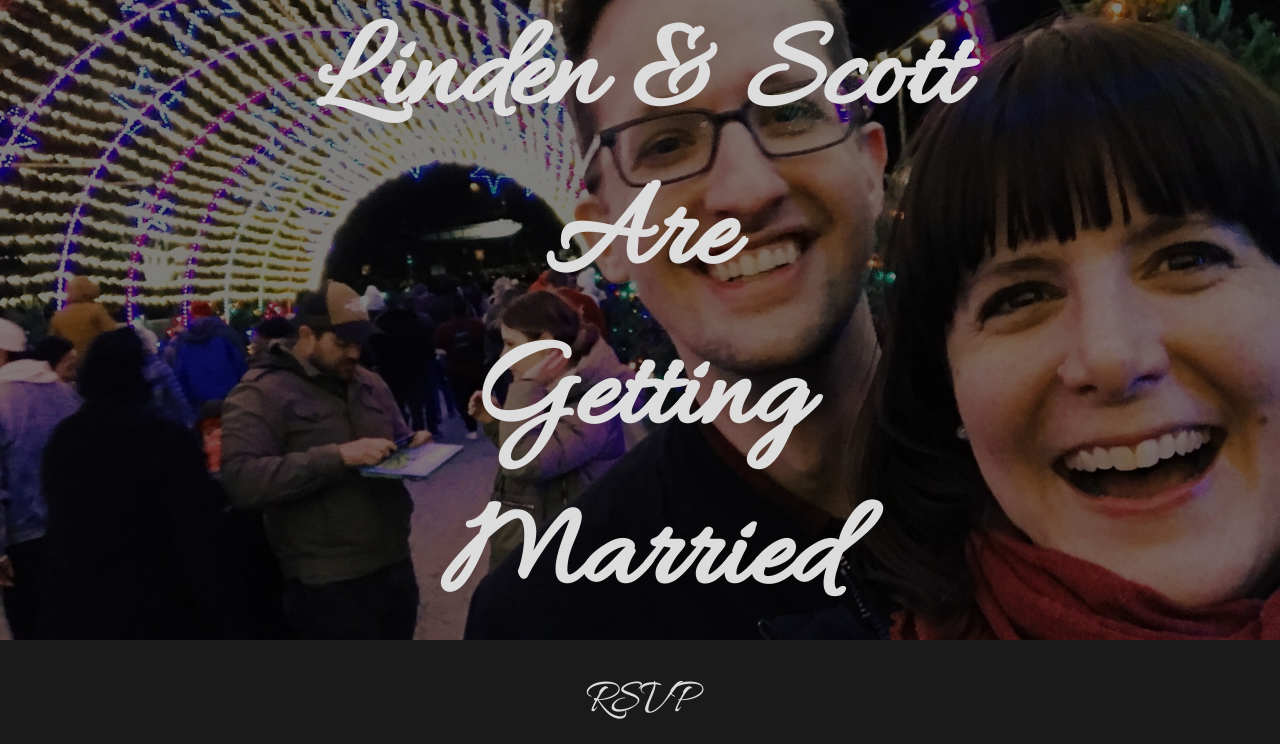
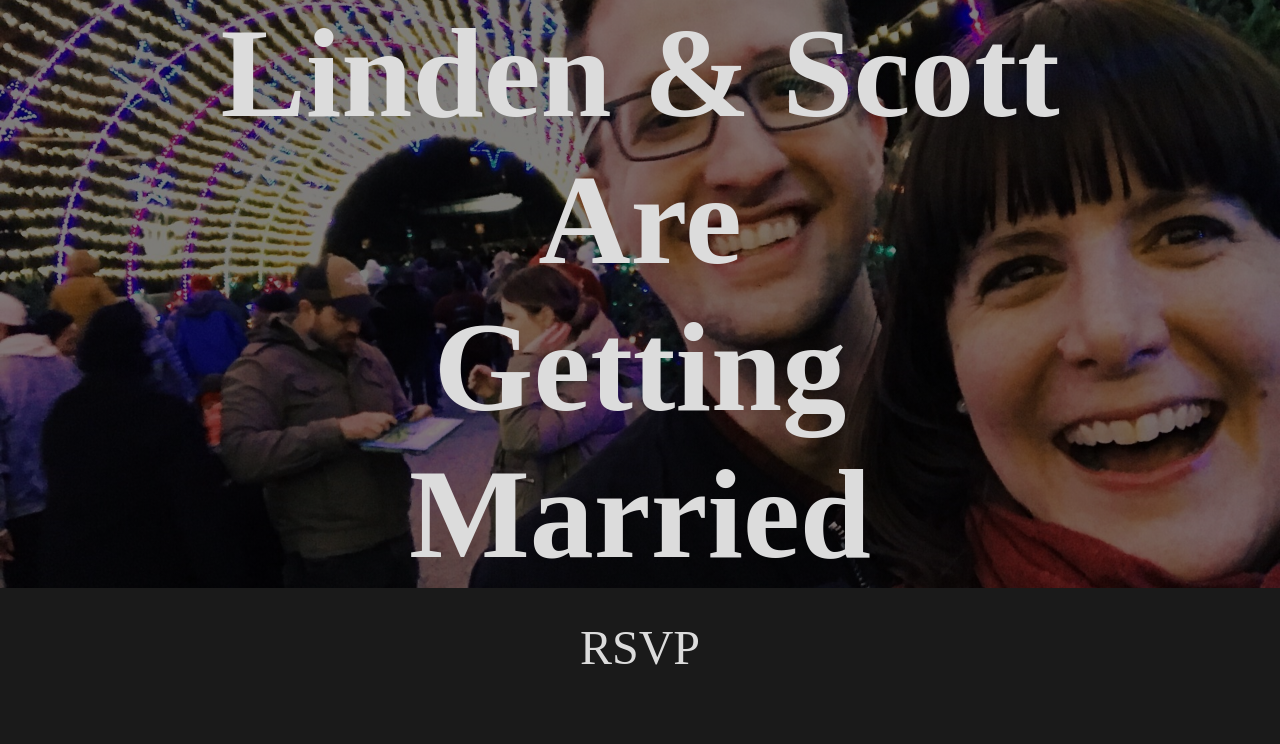
Before and after one commit to scottelder/wedding, a React app: page dist/index.html in a window 1280 px wide. Shown: the top 744 px of the page. Built offline with nearby package versions, Linux system fonts and the light colour scheme; files whose address does not match are found by name.

Commit message:
add new fonts

```diff
--- a/dist/index.html
+++ b/dist/index.html
@@ -6,8 +6,7 @@
     <meta http-equiv="X-UA-Compatible" content="ie=edge" />
     <link rel="stylesheet" href="./styles.css"/>
     <link rel="preconnect" href="https://fonts.gstatic.com">
-    <link href="https://fonts.googleapis.com/css?family=Fira+Sans" rel="stylesheet" />
-    <link href="https://fonts.googleapis.com/css2?family=Allura&display=swap" rel="stylesheet" />
+    <link href="https://fonts.googleapis.com/css2?family=Montserrat&family=Playfair+Display:wght@400;500&display=swap" rel="stylesheet">
     <title>Lin and Scott Get Married</title>
   </head>
   <body>
```
